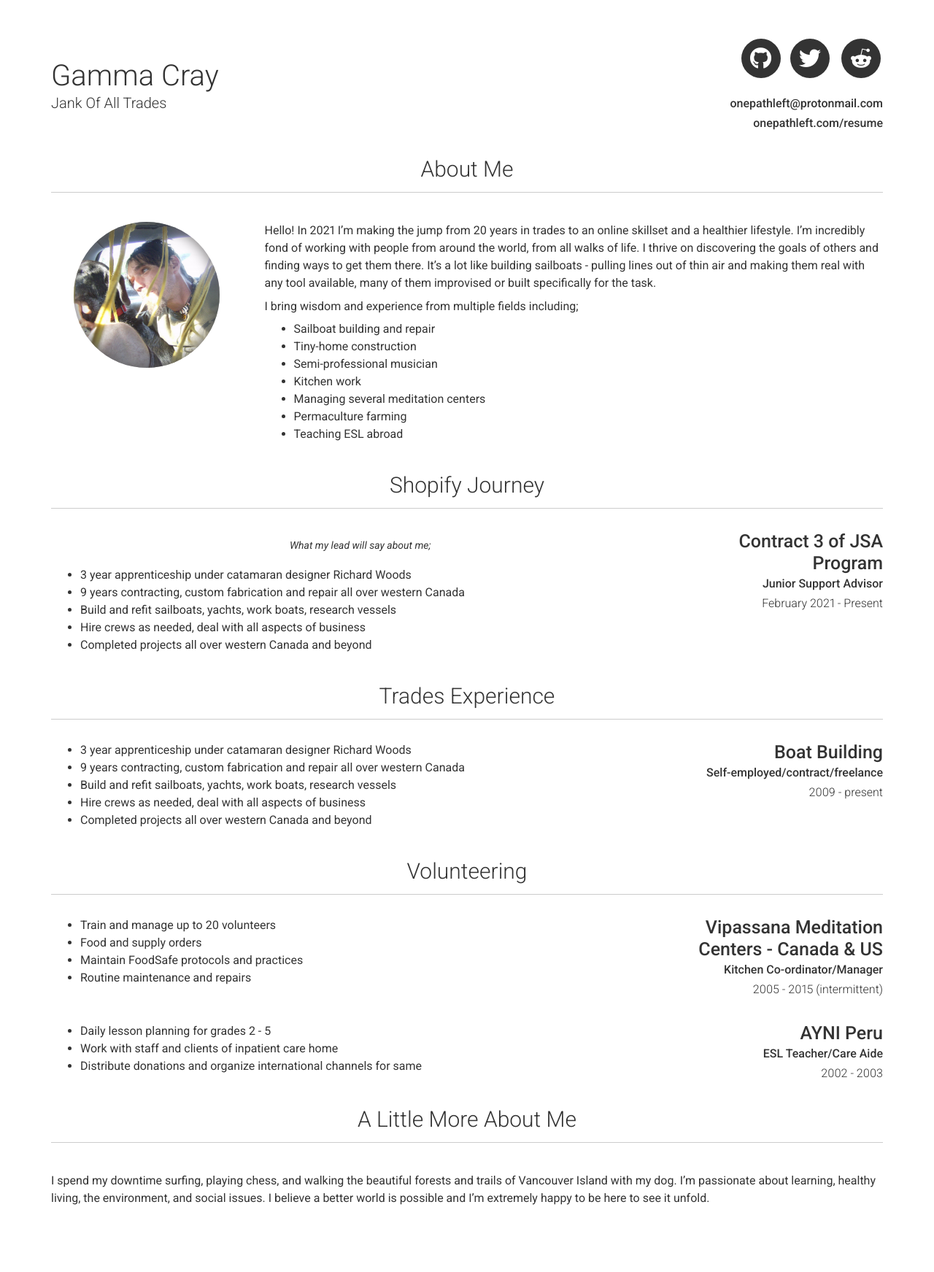
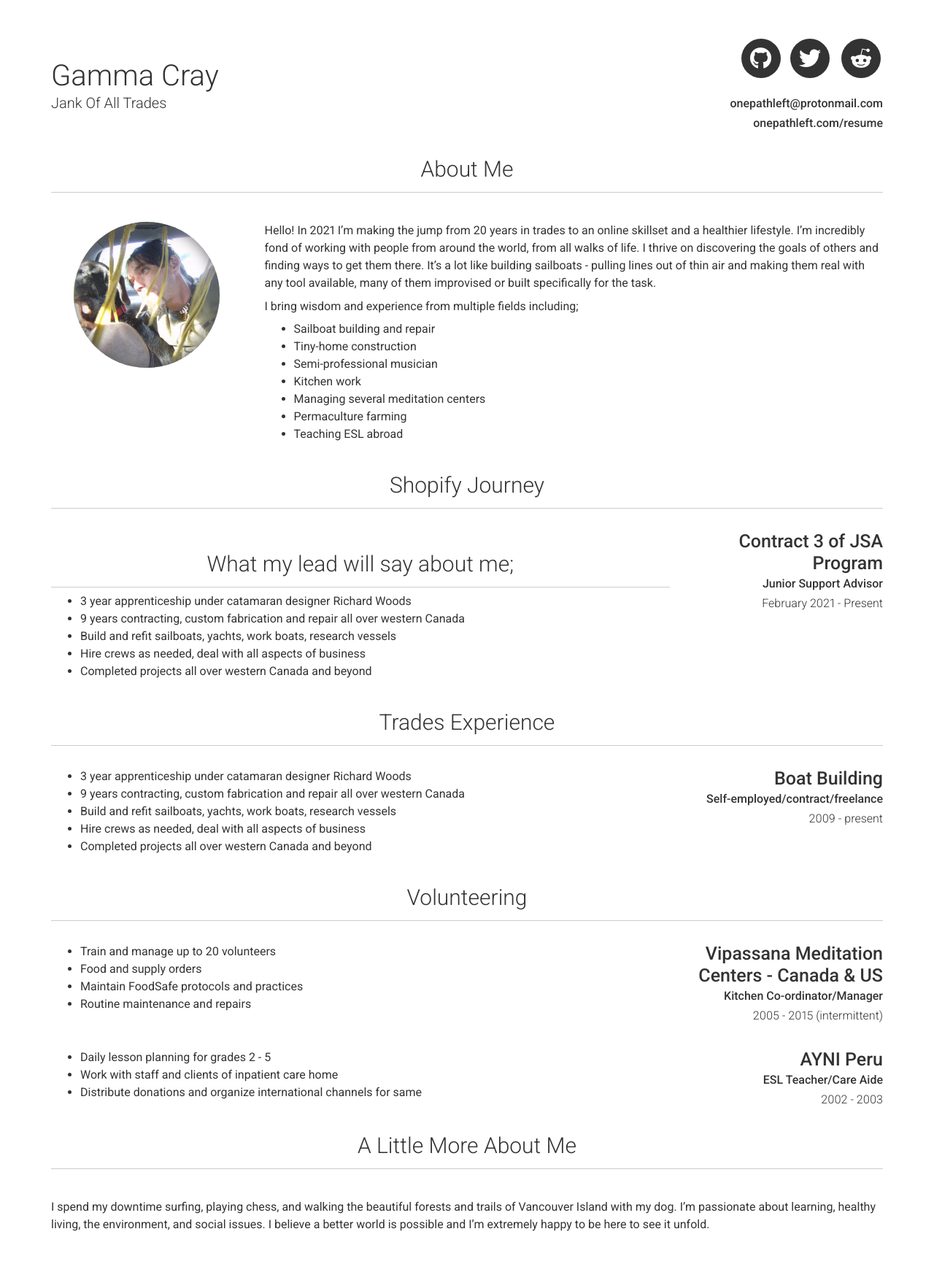
Before and after one commit to gammacray/resume, a Jekyll site: the page built from index.md, in a window 1280 px wide. Shown: the whole page at 73% size. Built offline with Jekyll 4.4.1, drawn with Linux system fonts in a browser that asks for light colours; nearby versions of some CDN libraries; before the commit the page ends 1706 px from its top, so only the background shows below that.

```diff
--- a/_config.yml
+++ b/_config.yml
@@ -92,7 +92,7 @@ content:
         sub_title: Junior Support Advisor
         caption: February 2021 - Present
         link:
-        quote: What my lead will say about me;
+        quote: <h3>What my lead will say about me;</h3>
         description: | # this will include new lines to allow paragraphs
           * 3 year apprenticeship under catamaran designer Richard Woods
           * 9 years contracting, custom fabrication and repair all over western Canada
```
